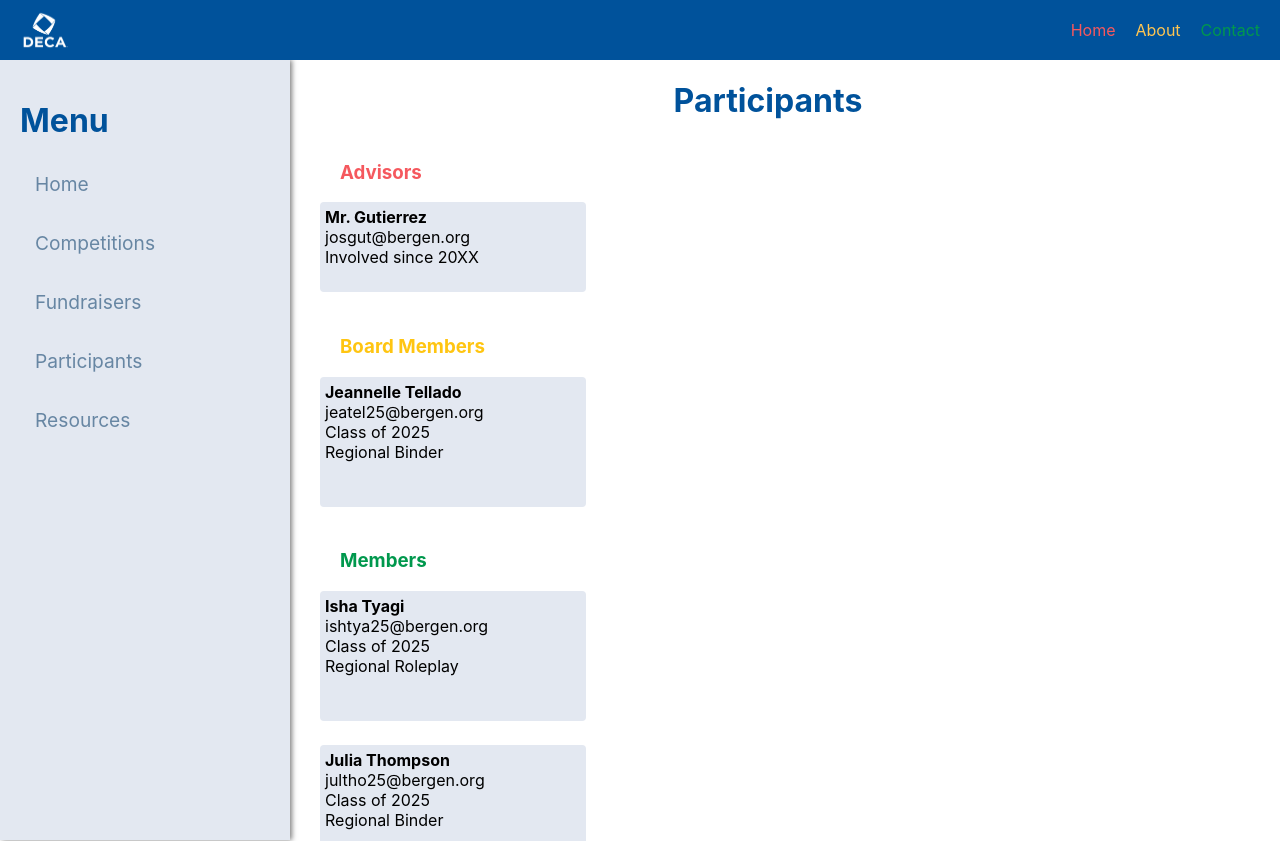
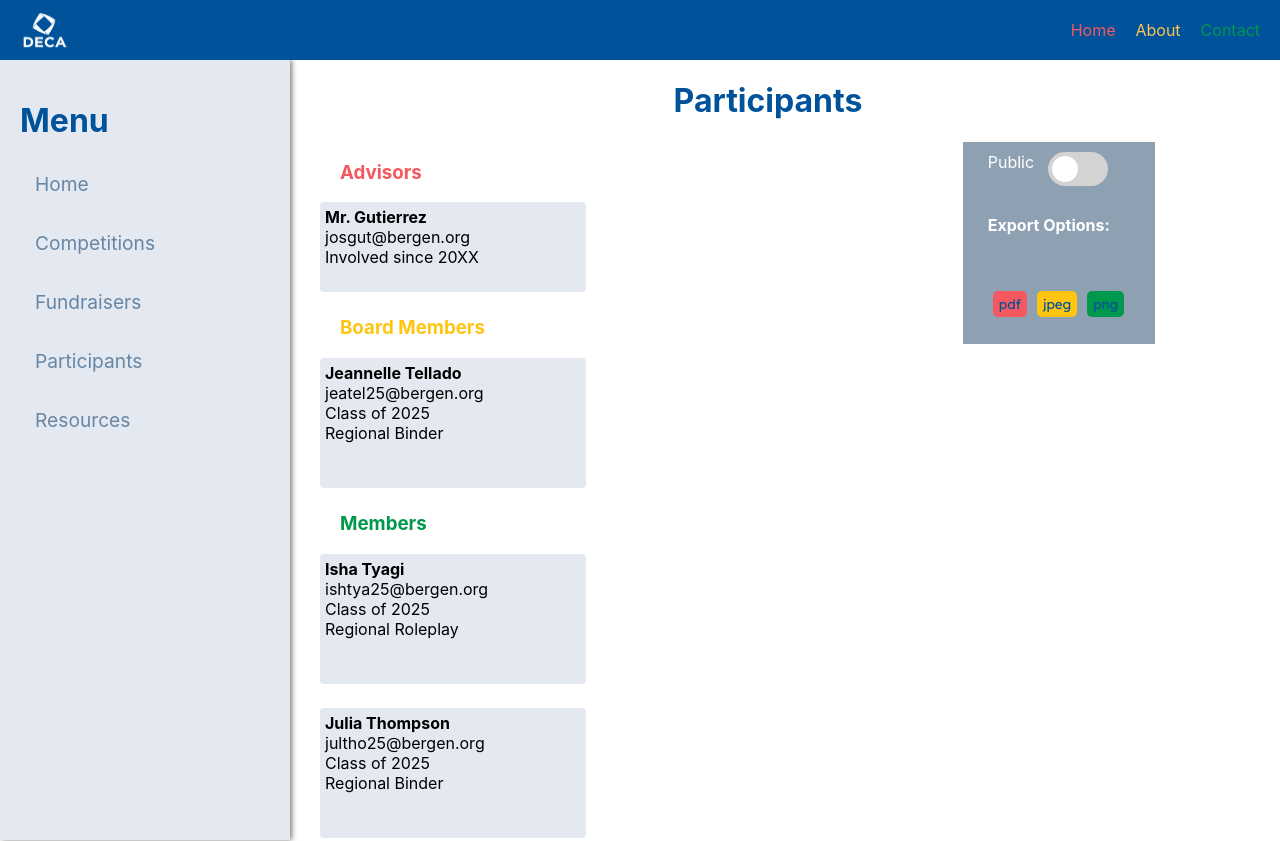
Before and after one commit to ishaaty/rapidPrototype, a React (Create React App) app in the folder rp-project/: page /participants in a window 1280 px wide. Shown: the top 841 px of the page. Built offline with nearby package versions, Linux system fonts and the light colour scheme.

Commit message:
Fixed export button

```diff
--- a/rp-project/src/components/ExportCard/ExportCard.css
+++ b/rp-project/src/components/ExportCard/ExportCard.css
@@ -2,8 +2,8 @@
     display: grid;
     justify-content: center;
     background-color: #8EA1B3;
-    width: 25%;
-    height: 30%;
+    width: 15vw;
+    height: 15vw;
     padding-top: 10px;
 }
 
--- a/rp-project/src/pages/Participants/Participants.css
+++ b/rp-project/src/pages/Participants/Participants.css
@@ -21,7 +21,7 @@
 }
 
 .partcontainer {
-    /* grid-template-columns: auto auto; */
+    grid-template-columns: auto auto;
     margin-left: 25vw;
     display: grid;
 }
--- a/rp-project/src/pages/Participants/Participants.js
+++ b/rp-project/src/pages/Participants/Participants.js
@@ -8,7 +8,7 @@ import ExportCard from '../../components/ExportCard/ExportCard'
 export default function Participants(props) {
 
     const renderAdminContent = () => {
-        if (props.userRole === 'admin') {
+        if (props.userRole === 'admin' || true) {
             return (
                 <ExportCard />
             );
@@ -26,6 +26,7 @@ export default function Participants(props) {
                 <h1 id="partheader">Participants</h1>
                 <div class="partcontainer">
                     <div>
+                    <div>
                         <h3 id="advisors">Advisors</h3>
                         <AdminCard name="Mr. Gutierrez" email="josgut@bergen.org" year="20XX" />
                     </div>
@@ -40,6 +41,7 @@ export default function Participants(props) {
                         <ParticipantCard name="Ashley Johnson" email="ashjoh25@bergen.org" grade="2025" events="Regional Roleplay" />
                     </div>
 
+                    </div>
                     <div id="exportcontainer">
                         {renderAdminContent()}
                     </div>
```
